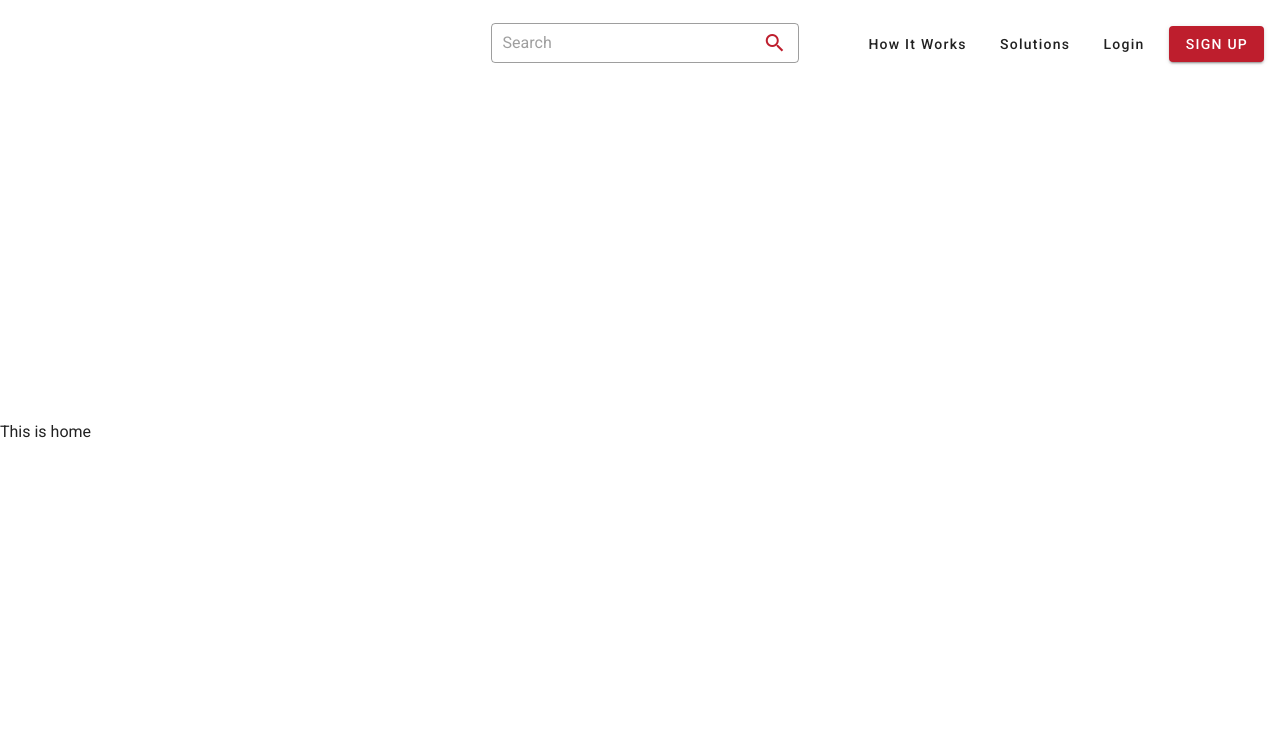
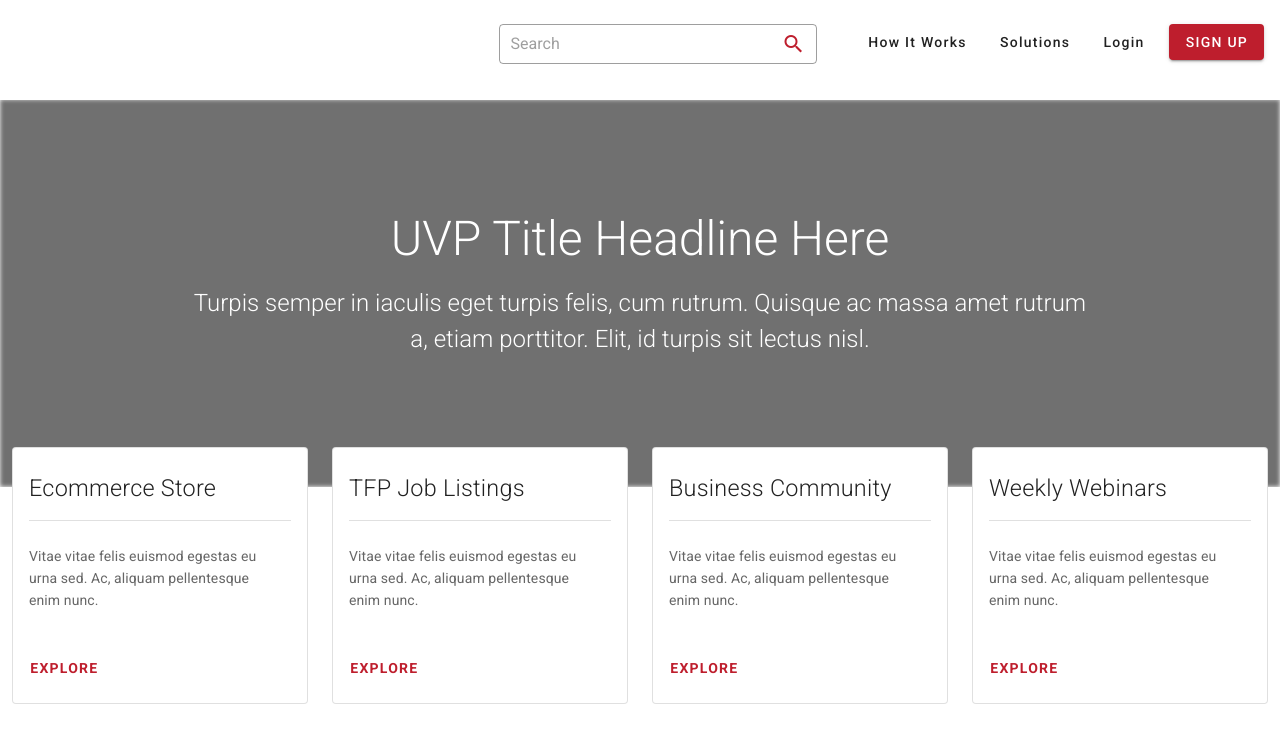
Before and after one commit to bmiproject/bmiproject.github.io, a Vue app: page / in a window 1280 px wide. Shown: the top 742 px of the page. Built offline with nearby package versions, Linux system fonts and the light colour scheme.

Commit message:
add hero section, add application lists section

```diff
--- a/src/App.vue
+++ b/src/App.vue
@@ -2,30 +2,31 @@
 	<v-app>
 		<v-responsive
 			width="1300px"
-			min-height="100px"
-			class="mx-auto">
+			height="100px"
+			class="mx-auto no-flex"
+			style="box-shadow: 0px 2px 4px rgba(0, 0, 0, 0.15)"
+		>
 			<v-toolbar
 				flat
-				class="py-3"
+				class="py-5"
 			>
 				<v-app-bar-nav-icon class="d-sm-none"></v-app-bar-nav-icon>
 				<v-toolbar-title>
 					<a href="/">
 						<v-img
 							alt="BMI Logo"
-							class="shrink mr-2"
 							contain
 							src="../src/assets/logo.png"
 							width="345px"
 						/>
 					</a>
 				</v-toolbar-title>
-						<v-spacer></v-spacer>
-				<v-row align="center">
+				<v-spacer></v-spacer>
+				<v-row class="my-auto" no-gutters>
 					<v-col lg="5">
 						<v-text-field
 							clear-icon="mdi-magnify"
-							class="rounded mt-6"
+							class="rounded"
 							dense
 							outlined
 							placeholder="Search"
@@ -73,3 +74,6 @@ export default {
 	}),
 };
 </script>
+<style>
+	.no-flex { flex: none !important }
+</style>
--- /dev/null
+++ b/src/components/sections/Hero.vue
@@ -0,0 +1,41 @@
+<template>
+    <section id="hero">
+        <v-row no-gutters>
+            <v-img
+                gradient="to top right, rgba(17, 17, 17, 0.6), rgba(17, 17, 17, 0.6)"
+                src="../../assets/hero.jpg"
+            >
+                <v-theme-provider dark>
+                    <v-container fill-height>
+                        <v-row
+                            align="center"
+                            class="white--text mx-auto"
+                            justify="center"
+                        >
+                            <v-col
+                                class="white--text text-center "
+                                cols="12"
+                                tag="h1"
+                            >
+                                <span
+                                    :class="[$vuetify.breakpoint.smAndDown ? 'display-1' : 'display-2']"
+                                    class="font-weight-light"
+                                >
+                                    UVP Title Headline Here
+                                </span>
+                                <p class="mt-5 font-weight-light mx-auto" style="max-width: 900px">
+                                    Turpis semper in iaculis eget turpis felis, cum rutrum. Quisque ac massa amet rutrum a, etiam porttitor. Elit, id turpis sit lectus nisl.
+                                </p>
+                            </v-col>
+                        </v-row>
+                    </v-container>
+                </v-theme-provider>
+            </v-img>
+        </v-row>
+    </section>
+</template>
+<script>
+export default {
+    name: 'hero-section'
+}
+</script>
--- /dev/null
+++ b/src/components/sections/MarketplaysApplications.vue
@@ -0,0 +1,65 @@
+<template>
+    <v-responsive
+        class="no-flex mx-auto mt-n10"
+        max-width="1300px"
+    >
+        <v-container
+            class="mt-n3"
+            fluid
+        >
+            <v-row>
+                <v-col
+                    :key="item.name"
+                    md="3"
+                    v-for="item in applicationList"
+                >
+                    <v-hover v-slot:default="{ hover }">
+                        <v-card
+                            outlined
+                            class="py-2"
+                            :style="hover ? 'background: linear-gradient(225deg, #E25405 0%, #CA0316 100%), linear-gradient(0deg, #FFFFFF, #FFFFFF); cursor: pointer;' : ''"
+                            to="login"
+                        >
+                            <v-card-title >
+                                <h3 :class="{ 'font-weight-light d-block': true, 'white--text': hover }">
+                                    {{ item.title }}
+                                </h3>
+                            </v-card-title>
+                            <v-divider class="mx-4 mb-2"></v-divider>
+                            <v-card-text>
+                                <p
+                                    :class="{ 'white--text': hover }"
+                                    style="max-width: 235px"
+                                    v-html="item.content"
+                                ></p>
+                            </v-card-text>
+                            <v-card-actions>
+                                <v-btn
+                                    :class="{ 'font-weight-bold': true, 'white--text': hover }"
+                                    :color="hover ? 'white' : 'primary'"
+                                    text
+                                    v-html="item.btnLabel"
+                                    light
+                                >
+                                </v-btn>
+                            </v-card-actions>
+                        </v-card>
+                    </v-hover>
+                </v-col>
+            </v-row>
+        </v-container>
+    </v-responsive>
+</template>
+<script>
+export default {
+    name: "marketplays-applications-section",
+    data: () => ({
+        applicationList: [
+            { name: 'ecommerce-store', title: 'Ecommerce Store', content: 'Vitae vitae felis euismod egestas eu urna sed. Ac, aliquam pellentesque enim nunc.', btnLabel: 'Explore' },
+            { name: 'tfp-job-listing', title: 'TFP Job Listings', content: 'Vitae vitae felis euismod egestas eu urna sed. Ac, aliquam pellentesque enim nunc.', btnLabel: 'Explore' },
+            { name: 'business-community', title: 'Business Community', content: 'Vitae vitae felis euismod egestas eu urna sed. Ac, aliquam pellentesque enim nunc.', btnLabel: 'Explore' },
+            { name: 'weekly-webinars', title: 'Weekly Webinars', content: 'Vitae vitae felis euismod egestas eu urna sed. Ac, aliquam pellentesque enim nunc.', btnLabel: 'Explore' },
+        ]
+    })
+}
+</script>
--- a/src/views/Home.vue
+++ b/src/views/Home.vue
@@ -1,11 +1,19 @@
 <template>
 	<div class="home">
-		This is home
+		<hero-section />
+		<marketplays-applications-section />
 	</div>
 </template>
 
 <script>
+import HeroSection from '@/components/sections/Hero'
+import MarketplaysApplicationsSection from '@/components/sections/MarketplaysApplications'
+
 export default {
 	name: 'Home',
+	components: {
+		HeroSection,
+		MarketplaysApplicationsSection,
+	}
 }
 </script>
```
Also changed, not shown: src/assets/hero.jpg (added).
